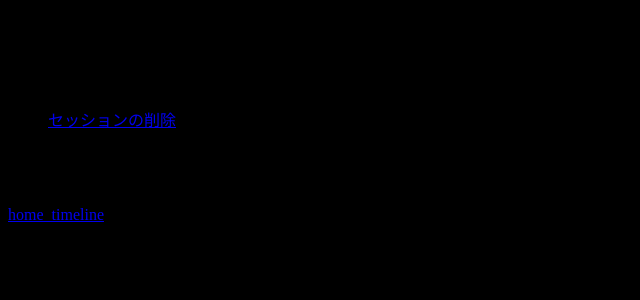
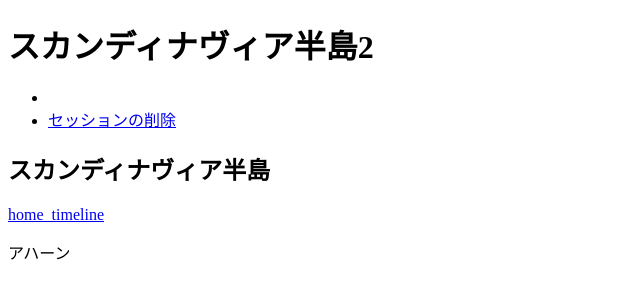
Before and after one commit to altnight/skz2_proj, a Django app: template templates/skz2.html in a window 1280 px wide. Shown: the top 300 px of the page, without its empty margins (0-640 px from the left). Run offline with Django 3.2, Linux system fonts and the light colour scheme; the template is opened without the code that fills it, so the values that code supplies are empty.

Commit message:
staticファイルとか

```diff
--- a/static/css/base.css
+++ b/static/css/base.css
@@ -1 +1,4 @@
-body{ background-color: black;}
+.user_icon{
+  width: 28px;
+  height: 28px;
+}
--- a/templates/base.html
+++ b/templates/base.html
@@ -3,12 +3,6 @@
 <html lang="ja">
 <title>{% block title %}{% endblock %}</title>
 	<meta charset="UTF-8">
-  <style type="text/css">
-  .user_icon{
-    width: 28px;
-    height: 28px;
-  }
-  </style>
   <link rel="stylesheet" href="{{ STATIC_URL }}css/base.css" />
 </head>
 <body>
```
